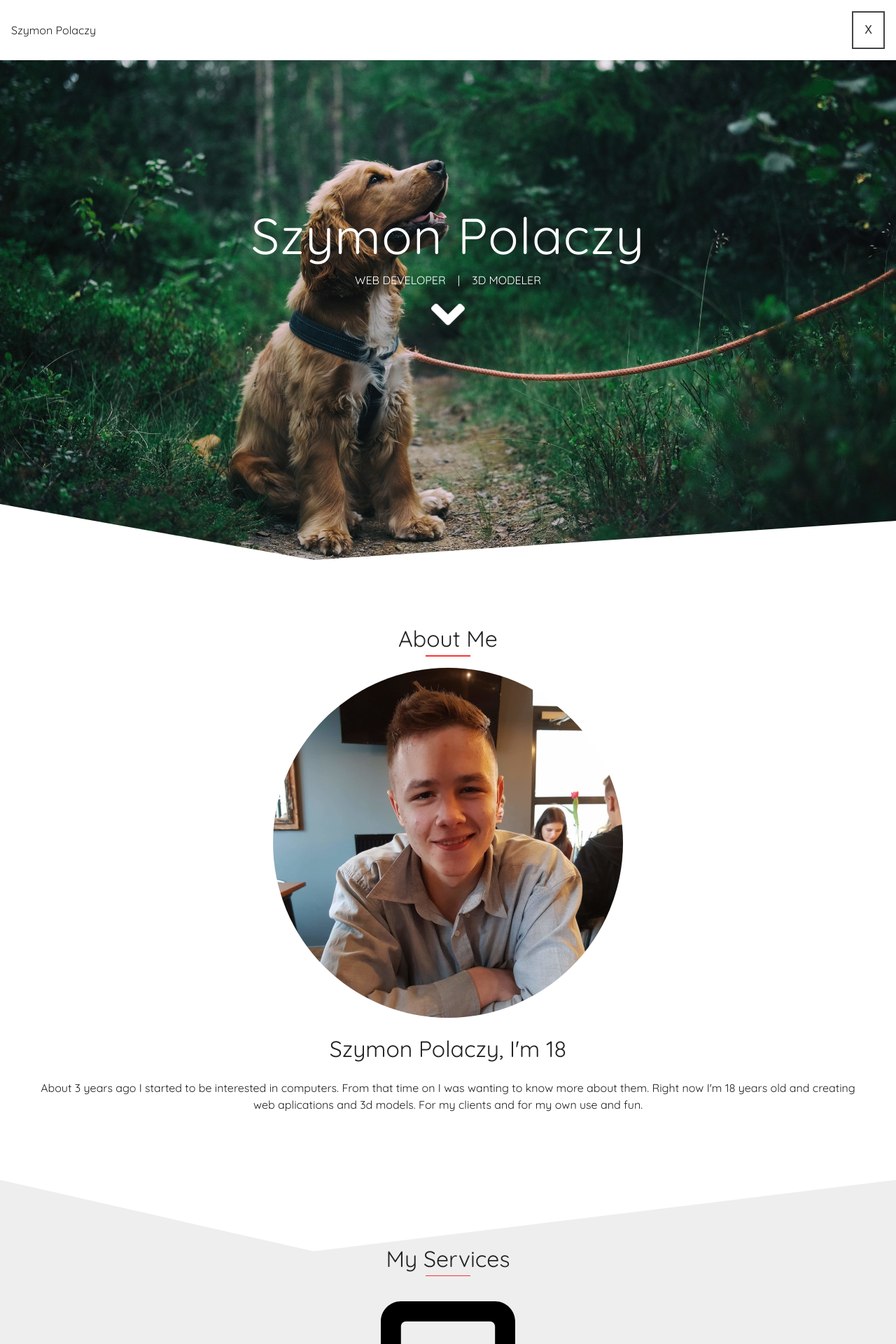
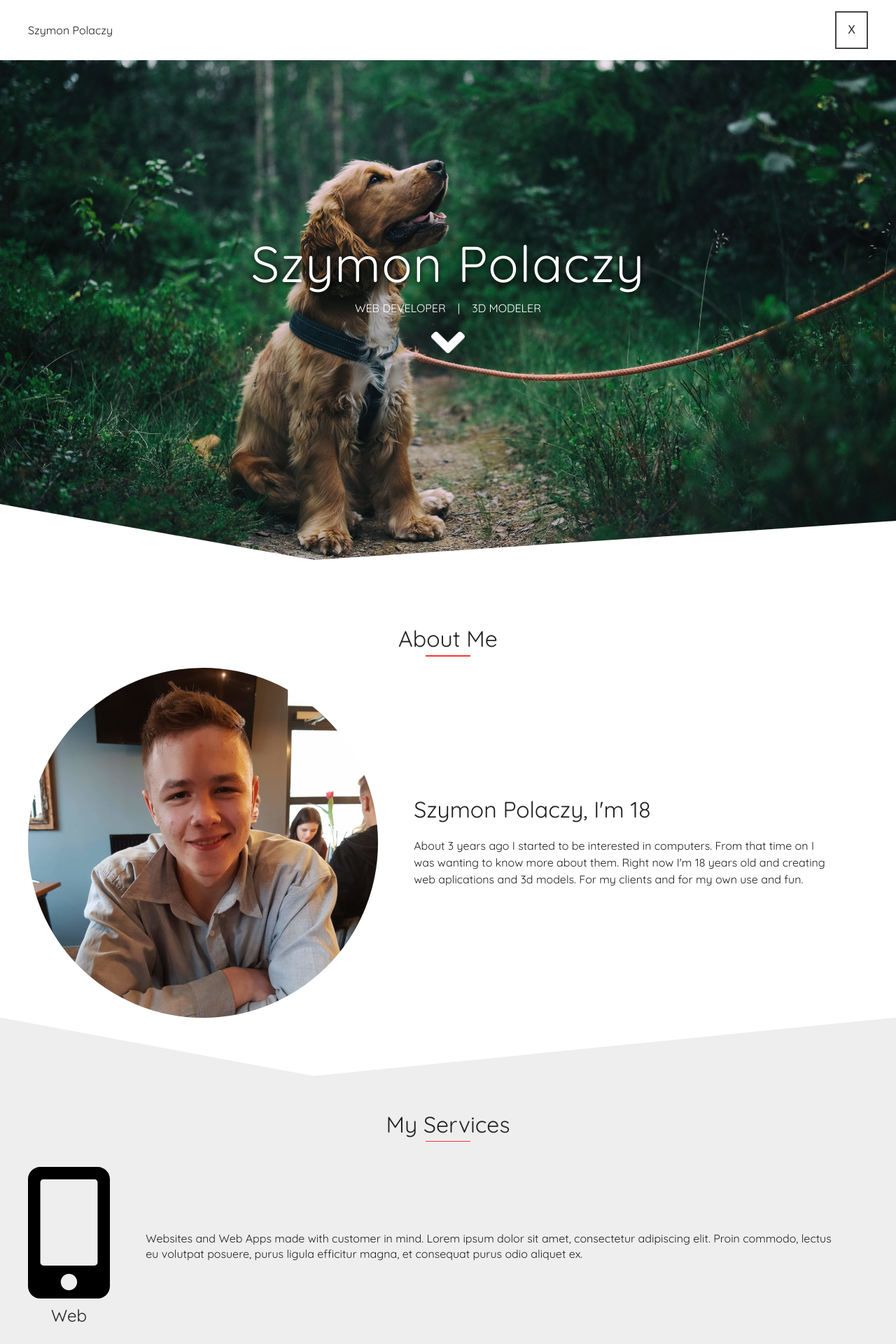
Before and after one commit to szymon-polaczy/Portfolio, a PHP site: page / in a window 1280 px wide. Shown: the top 1920 px of the page at 70% size. Run offline with PHP 8.4, Linux system fonts and the light colour scheme.

Commit message:
r.1.7.0
Dodałem więcej styli dla większych ekranów

```diff
--- a/index.html
+++ b/index.html
@@ -40,53 +40,71 @@
     </header>
 
     <main>
+            <section id="about-section">
                 <div class="all-container">
-            <section id="about-section">
                     <h2>About Me</h2>
+                    <div>
                         <img src="img/me.jpeg" alt="My Photo">
                         <article>
                             <p>Szymon Polaczy, I'm 18</p>
                             <p>About 3 years ago I started to be interested in computers. From that time on I was wanting to know more about them.
                                 Right now I'm 18 years old and creating web aplications and 3d models. For my clients and for my own use and fun.</p>
                         </article>
+                    </div>
+                </div>
             </section>
             <section id="service-section">
+                    <div class="all-container">
                     <h2>My Services</h2>
                     <div class="services-container">
                         <article class="service">
+                            <div>
                                 <img src="icons/mobile-alt-solid.svg">
                                 <h4>Web</h4>
+                            </div>
                             <p>Websites and Web Apps made with customer in mind.
                                     Lorem ipsum dolor sit amet, consectetur adipiscing elit. Proin commodo, lectus eu volutpat posuere, purus ligula efficitur magna, et consequat purus odio aliquet ex.
                             </p>
                         </article>
                         <article class="service">
+                            <div>
                                 <img src="icons/cubes-solid.svg">
                                 <h4>3D Modeling</h4>
+                            </div>
                             <p>3D Models made with love for detail.
                                     Lorem ipsum dolor sit amet, consectetur adipiscing elit. Proin commodo, lectus eu volutpat posuere, purus ligula efficitur magna, et consequat purus odio aliquet ex.
                             </p>
                         </article>
                     </div>
                     </section>
+                </div>
+            </section>
             <section id="contact-section">
                 <h2>Contact me!</h2>
                 <div class="contacts-container">
                         <article class="contact">
+                            <a href="tel:+48691644081" target="_blank">
                                 <img src="icons/phone-solid.svg" alt="Learn More">
                                 +48 691 644 081
+                            </a>
                         </article>
                         <article class="contact">
+                            <a href="mailto:polaczyszymon@gmail.com" target="_blank">
                                 <img src="icons/envelope-solid.svg" alt="Learn More">
                                 polaczyszymon@gmail.com
+                            </a>
                         </article>
                         <article class="contact">
+                            <a href="https://github.com/szymon-polaczy" target="_blank">
                                 <img src="icons/github-brands.svg" alt="Learn More">
                                 Github
+                            </a>
                         </article>
                         <article class="contact">
+                            <a href="https://www.instagram.com/szymon_polaczy/" target="_blank">
                                 <img src="icons/instagram-brands.svg" alt="Learn More">
                                 Instagram
+                            </a>
                         </article>
                 </div>
             </section>
--- a/style.css
+++ b/style.css
@@ -75,18 +75,25 @@ h2::after {
     margin: 1vh auto 0 auto;
 }
 
-#home-section .all-container {
+#home-section {
     height: 100vh;
     display: flex;
     align-items: center;
     justify-content: center;
     flex-flow: column;
-    background-image: url("img/adorable-animal.jpg");
     background-position: center;
     background-size: cover;
     background-repeat: no-repeat;
+    background-image: url("img/adorable-animal.jpg");
+    clip-path: polygon(50% 0%, 100% 0, 100% 93%, 35% 100%, 0 90%, 0 0); /*Zastanów się czy na pewno chcesz to używać bo nie ma najlepszego wsparcia*/
+}
+
+#home-section .all-container {
+    display: flex;
+    align-items: center;
+    justify-content: center;
+    flex-flow: column;
     color: #fff;
-    clip-path: polygon(50% 0%, 100% 0, 100% 93%, 35% 100%, 0 90%, 0 0); /*Zastanów się czy na pewno chcesz to używać bo nie ma najlepszego wsparcia*/
 }
 
 #home-section .all-container a img {
@@ -103,6 +110,8 @@ h2::after {
     text-align: center;
     margin-bottom: 2.5vh;
     letter-spacing: .1vw;
+    margin-top: 10vh;
+    text-shadow: .1vh .1vw 1vh #000;
 }
 
 #home-section .all-container small {
@@ -111,7 +120,7 @@ h2::after {
     text-align: center;
 }
 
-#home-section .all-container small span{
+#home-section .all-container small span {
     display: inline-block;
     margin: 0 1vw;
 }
@@ -166,7 +175,8 @@ h2::after {
 #service-section {
     clip-path: polygon(35% 10%, 100% 0, 100% 93%, 35% 100%, 0 90%, 0 0);
     background: #eee;
-    padding-bottom: 12vh;
+    padding-bottom: 15vh;
+    padding-top: 5vh;
     display: flex;
     align-items: center;
     justify-content: center;
@@ -211,15 +221,75 @@ h2::after {
     align-items: center;
     justify-content: center;
     text-align: center;
+    margin-bottom: 5vh;
 }
 
 .contact {
-    width: 40vw;
-    padding: 5vw;
+    width: 45vw;
+    padding: 2.5vw;
     font-size: .8em;
     text-align: center;
+}
+
+.contact a {
+    cursor: pointer;
 }
 
 .contact img {
     margin-bottom: 2vh;
 }
+
+@media screen and (min-width:1000px) {
+    .all-container {
+        max-width: 1200px;
+        margin: auto;
+    }
+
+    .contact {
+        width: 10vw;
+        font-size: 1em;
+    }
+
+    .contact img {
+        margin-bottom: 2.5vh;
+    }
+
+    .service {
+        display: flex;
+        align-items: center;
+        justify-content: center;
+    }
+
+    .service:first-child {
+        flex-flow: row;
+    }
+
+    .service:last-child {
+        flex-flow: row-reverse;
+    }
+
+    .service:first-child p {
+        text-align: left;
+    }
+
+    .service:last-child p {
+        text-align: right;
+    }
+
+    #about-section {
+        padding-bottom: 0vh;
+    }
+
+    #about-section .all-container div {
+        display: flex;
+        align-items: center;
+    }
+
+    #about-section .all-container div article {
+        text-align: left;
+    }
+
+    #about-section .all-container div article p:first-child {
+        padding: 0 4vw 3vh 4vw;
+    }
+}
```
Lines whose indentation alone changed are shown as unchanged.
